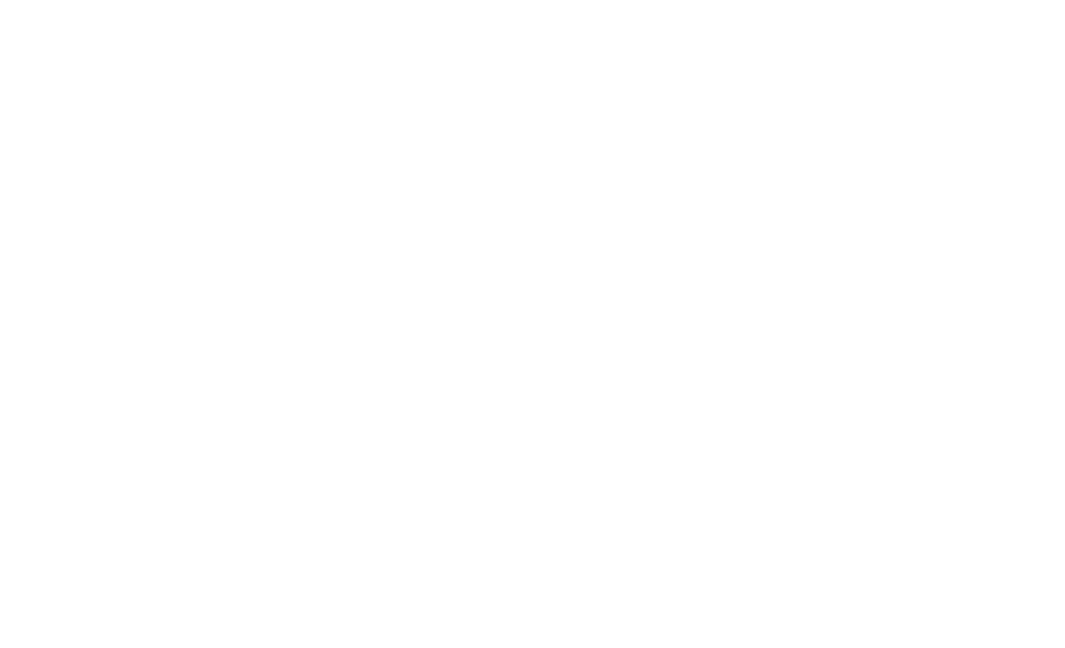
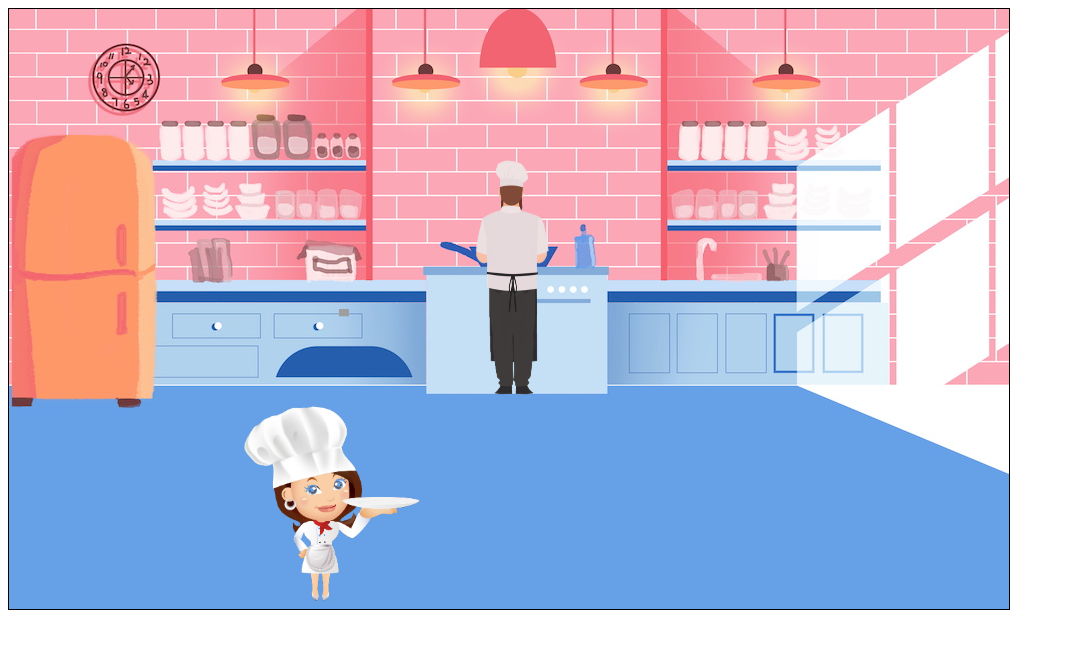
Before and after one commit to StevenSuazo/Project-Pancake, a website built with webpack: page index.html in a window 1280 px wide. Shown: the whole page, without its empty margins (0-1065 px from the left). Built offline with nearby package versions, Linux system fonts and the light colour scheme.

Commit message:
created canvas and added images

```diff
--- a/index.html
+++ b/index.html
@@ -2,15 +2,12 @@
 <html lang="en">
 
 <head>
-  <meta charset="UTF-8" />
-  <meta name="viewport" content="width=device-width, initial-scale=1.0" />
-  <meta http-equiv="X-UA-Compatible" content="ie=edge" />
-  <link rel="stylesheet" href="./dist/main.css" />
   <title>Project Pancake</title>
+  <script src="./dist/main.js"></script>
 </head>
 
 <body>
-  <script src="./dist/main.js"></script>
+  <canvas id="canvas" width="1000px" height="600px" style="background: url('/src/images/background.jpg')"></canvas>
 </body>
 
 </html>
--- a/src/index.js
+++ b/src/index.js
@@ -1 +1,32 @@
 import "./styles/index.scss";
+
+document.addEventListener("DOMContentLoaded", () => {
+  let canvas = document.getElementById("canvas");
+  let ctx = canvas.getContext("2d");
+
+  function showBoard() {
+    const player = new Image();
+    player.src = "/src/images/Player.png"
+    const chef = new Image();
+    chef.src = "/src/images/chef.png"
+    const pancake = new Image();
+    pancake.src = "/src/images/pancake-A.png"
+    // const background = new Image();
+    // background.src = "/src/images/background.jpg"
+
+    player.onload = () => {
+      ctx.drawImage(player, 200, 375, player.width / 11.9, player.height / 11.9)
+    }
+    chef.onload = () => {
+      ctx.drawImage(chef, 415, 116, chef.width / 2, chef.height / 2)
+    }
+    pancake.onload = () => {
+      ctx.drawImage(pancake, 330, 300, pancake.width / 40, pancake.height / 40)
+    }
+    // background.onload = () => {
+    //   ctx.drawImage(background, 0, 0, 1000, 600)
+    // }
+  }
+  showBoard()
+
+})
--- a/src/styles/index.scss
+++ b/src/styles/index.scss
@@ -0,0 +1,4 @@
+#canvas {
+  border: 1px solid black;
+  background-size: cover;
+}
```
Also changed, not shown: src/player.js (added, +9 -0 lines), src/images/Player.png (added), src/images/Wireframe.png (renamed from img/Wireframe.png), src/images/background.jpg (added), src/images/chef.png (added), 1 other file.
